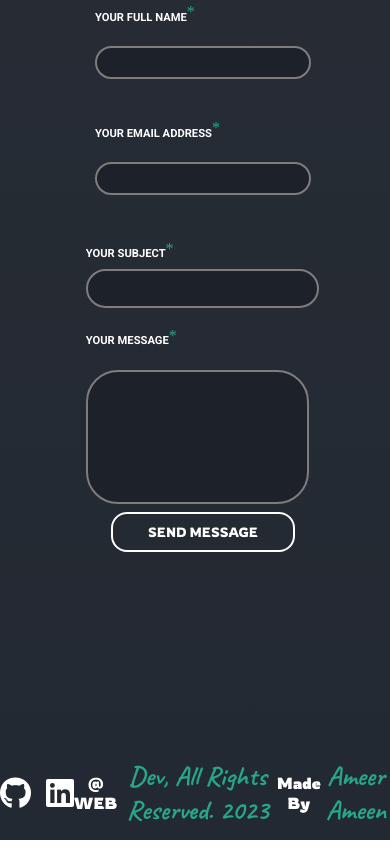
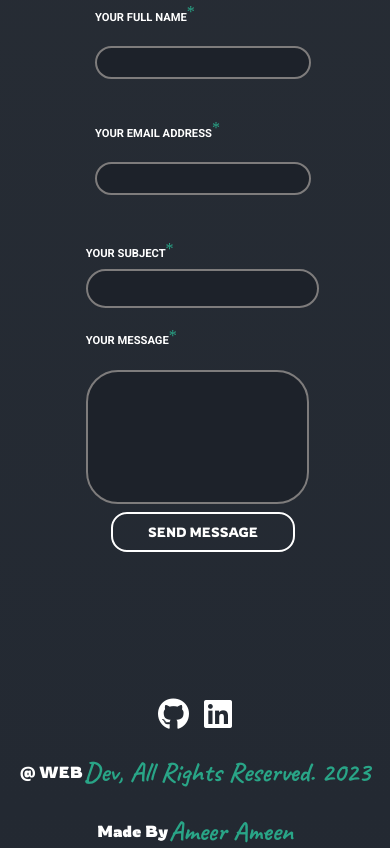
Before and after one commit to Ameer2000Mzori/Personel-Portfolio-Website, a website built with webpack: page src/index.html in a window 390 px wide. Shown: the part 3806-4654 px from the top of the page. Built offline with nearby package versions, Linux system fonts and the light colour scheme; no server answers; a web font is replaced by a local one.

Commit message:
added responsvness

```diff
--- a/src/style.scss
+++ b/src/style.scss
@@ -2195,3 +2195,18 @@ body {
     }
   }
 }
+// Footer Responsvnesss
+@media screen and (max-width: 768px) {
+  .footer {
+    display: flex;
+    flex-direction: column;
+    height: 30px;
+    width: 100%;
+    text-align: center;
+    align-items: center;
+    justify-content: space-evenly;
+    margin-top: 5rem;
+    gap: 25px;
+    margin-bottom: 5rem;
+  }
+}
```
Also changed, not shown: src/style.css, 1 other file.
